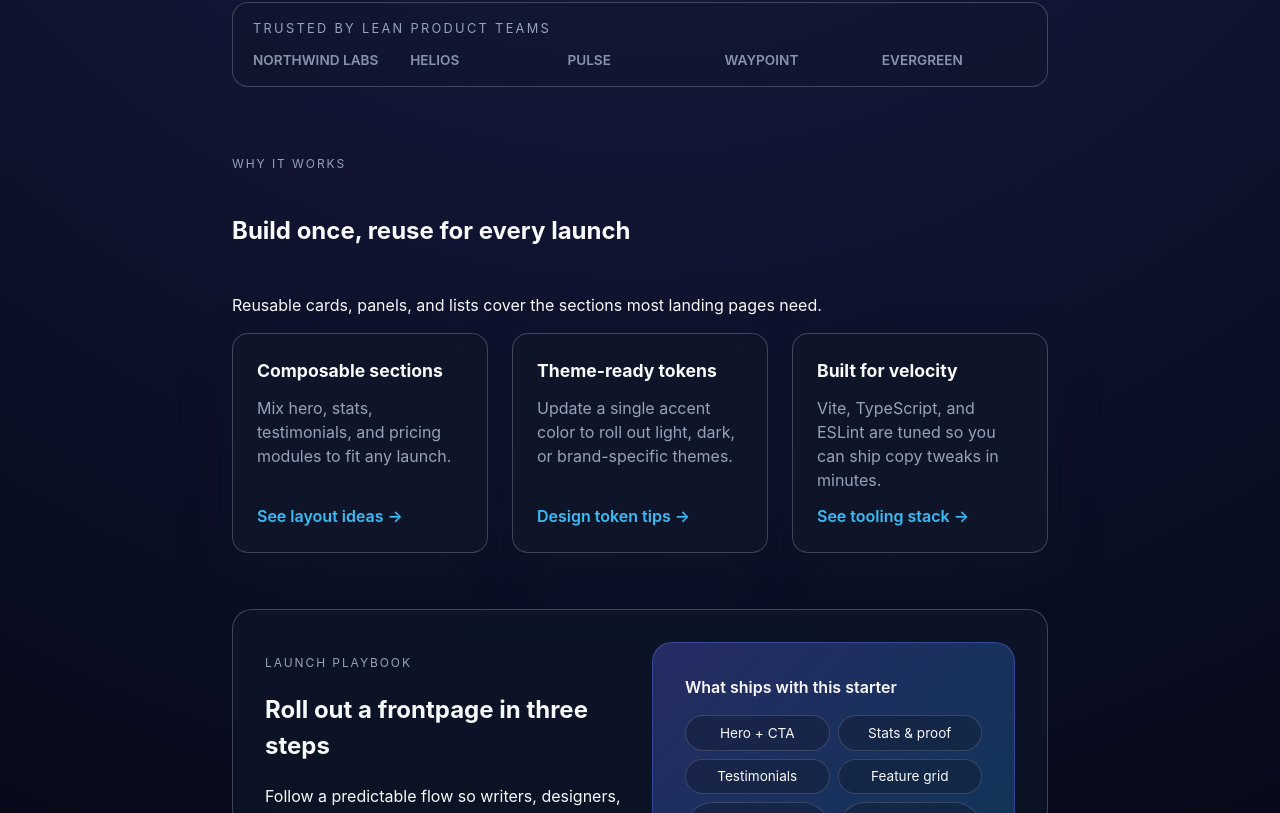
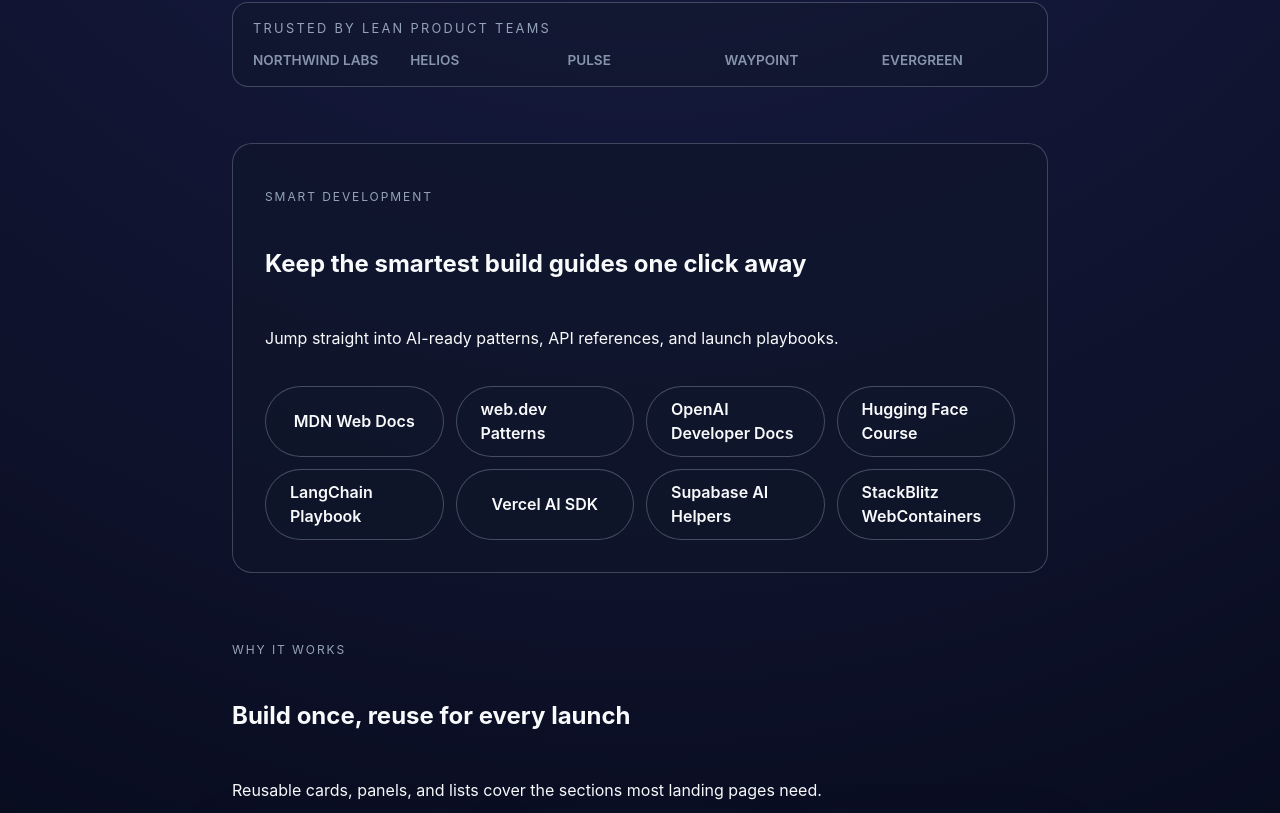
Before and after one commit to jesperbesper/taraSlaveTrial, a React (Vite) app: page / in a window 1280 px wide. Shown: the part 547-1360 px from the top of the page. Built offline with nearby package versions, Linux system fonts and the light colour scheme.

Commit message:
Add smart dev resource buttons
Introduce a resources panel with multiple outbound buttons so visitors can jump to curated smart development sites, and style the new button grid to match the rest of the page.

```diff
--- a/src/App.css
+++ b/src/App.css
@@ -120,6 +120,37 @@
   color: rgba(148, 163, 184, 0.9);
   text-transform: uppercase;
   font-size: 0.85rem;
+}
+
+.smart-links {
+  display: flex;
+  flex-direction: column;
+  gap: 1.25rem;
+}
+
+.resource-buttons {
+  display: grid;
+  grid-template-columns: repeat(auto-fit, minmax(160px, 1fr));
+  gap: 0.75rem;
+}
+
+.resource-buttons .button {
+  display: flex;
+  justify-content: center;
+  align-items: center;
+  width: 100%;
+}
+
+.button--neutral {
+  background: rgba(15, 23, 42, 0.6);
+  border-color: rgba(148, 163, 184, 0.4);
+  color: #f8fafc;
+}
+
+.button--neutral:hover {
+  background: rgba(15, 23, 42, 0.85);
+  border-color: var(--accent);
+  color: var(--accent);
 }
 
 .feature-card {
--- a/src/App.tsx
+++ b/src/App.tsx
@@ -10,6 +10,11 @@ type Testimonial = {
   quote: string
   author: string
   role: string
+}
+
+type SmartResource = {
+  label: string
+  href: string
 }
 
 const stats: Stat[] = [
@@ -101,11 +106,22 @@ const testimonials: Testimonial[] = [
   },
 ]
 
+const smartDevResources: SmartResource[] = [
+  { label: 'MDN Web Docs', href: 'https://developer.mozilla.org/' },
+  { label: 'web.dev Patterns', href: 'https://web.dev/patterns/' },
+  { label: 'OpenAI Developer Docs', href: 'https://platform.openai.com/docs/overview' },
+  { label: 'Hugging Face Course', href: 'https://huggingface.co/learn' },
+  { label: 'LangChain Playbook', href: 'https://python.langchain.com/docs/use_cases/' },
+  { label: 'Vercel AI SDK', href: 'https://sdk.vercel.ai/docs' },
+  { label: 'Supabase AI Helpers', href: 'https://supabase.com/ai' },
+  { label: 'StackBlitz WebContainers', href: 'https://developer.stackblitz.com/' },
+]
+
 function App() {
   return (
     <main className="app">
       <section className="hero">
-        <p className="eyebrow">Issue #10 · Generic frontpage</p>
+        <p className="eyebrow">Issue #13 · Smart dev hub</p>
         <h1>Launch a polished frontpage without starting from scratch</h1>
         <p className="lead">
           Drop this starter into any React project to kick off a modern landing page. Swap the copy, adjust the accent,
@@ -134,6 +150,27 @@ function App() {
               <span key={logo}>{logo}</span>
             ))}
           </div>
+        </div>
+      </section>
+
+      <section className="panel smart-links">
+        <div className="section-heading">
+          <p className="eyebrow">Smart development</p>
+          <h2>Keep the smartest build guides one click away</h2>
+          <p>Jump straight into AI-ready patterns, API references, and launch playbooks.</p>
+        </div>
+        <div className="resource-buttons">
+          {smartDevResources.map((resource) => (
+            <a
+              key={resource.label}
+              className="button button--neutral"
+              href={resource.href}
+              target="_blank"
+              rel="noreferrer"
+            >
+              {resource.label}
+            </a>
+          ))}
         </div>
       </section>
 
```
